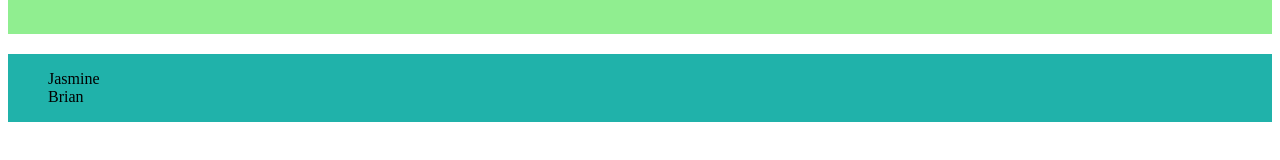
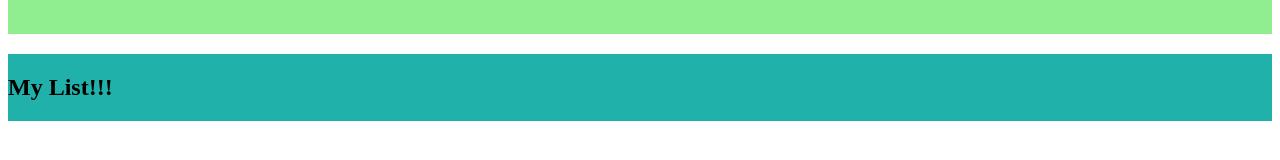
Before and after one commit to jds167/SDI-20-To-Do-ListWorkshop, a plain HTML site: page index.html in a window 1280 px wide. Shown: the part 394-554 px from the top of the page. Drawn offline with Linux system fonts and the light colour scheme.

Commit message:
Fixed the rows

```diff
--- a/index.html
+++ b/index.html
@@ -20,9 +20,8 @@
             </div>
         </div>
         <div class="grid-items grid-list">
+            <h2>My List!!!</h2>
             <ul id="todoList">
-                <li>Jasmine</li>
-                <li>Brian</li>
             </ul>
         </div>
     </div>
```
